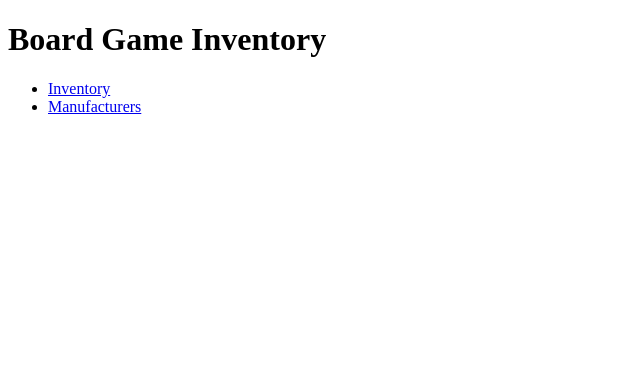
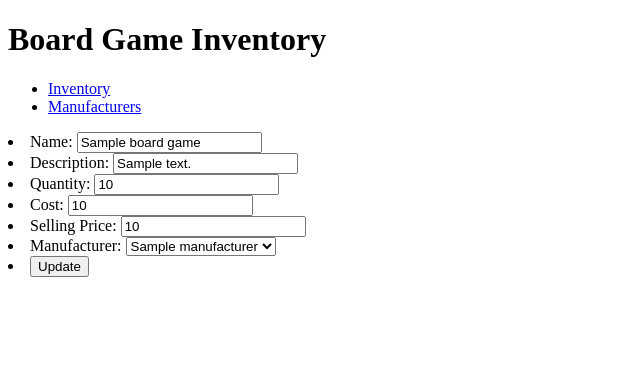
Before and after one commit to jhtdod/Shop_inventory_project, a Flask app: template templates/board_games/edit.html in a window 1280 px wide. Shown: the top 376 px of the page, without its empty margins (0-640 px from the left). Run offline with Flask 2, Linux system fonts and the light colour scheme; the template is opened without the code that fills it: most values are stand-ins (such as "Sample title", 1, 10 or a date in 2020).

Commit message:
edit board_game completed

```diff
--- a/templates/board_games/edit.html
+++ b/templates/board_games/edit.html
@@ -1 +1,49 @@
 {% extends 'base.html' %}
+
+{% block content %}
+<div class = "board_games">
+    <form action="/inventory/edit/{{board_game.id}}" method="post">
+        <li>
+            <label for="name">Name: </label>
+            <input type="text" id="name" name="name" value="{{board_game.name}}">
+            <div class = "low-stock">
+                {% if (board_game.quantity <=3) and (board_game.quantity >0)%}
+                    <p>Low Stock</p>
+                {% endif %}
+            </div>
+            <div class = "out-of-stock">
+                {% if board_game.quantity == 0 %}
+                    <p>Out of Stock</p>
+                {% endif %}
+            </div>
+        </li>
+        <li>
+            <label for="description">Description: </label>
+            <input type="text" id="description" name="description" value="{{board_game.description}}">
+        </li>
+        <li>
+            <label for="quantity">Quantity: </label>
+            <input type="number" id="quantity" name="quantity" value="{{board_game.quantity}}">
+        </li>
+        <li>
+            <label for="cost">Cost: </label>
+            <input type="numer" id="cost" name="cost" value="{{board_game.buying_cost}}">
+        </li>
+        <li>
+            <label for="selling_price">Selling Price: </label>
+            <input type="number" id="selling_price" name="selling_price" value="{{board_game.selling_price}}">
+        </li>
+        <li>
+            <label for="manufacturer">Manufacturer: </label>
+            <select id="manufacturer" name="manufacturer">
+                {% for manufacturer in manufacturers %}
+                    <option value="{{manufacturer.id}}">{{manufacturer.name}}</option>
+                {% endfor %}
+                </select>
+        </li>
+        <li>
+            <input type="submit" value="Update">
+        </li>
+    </form>
+</div>
+{% endblock  %}
```
Also changed, not shown: controllers/board_game_controller.py (+18 -0 lines), templates/board_games/index.html (+12 -11 lines), templates/board_games/show.html (+9 -7 lines).
